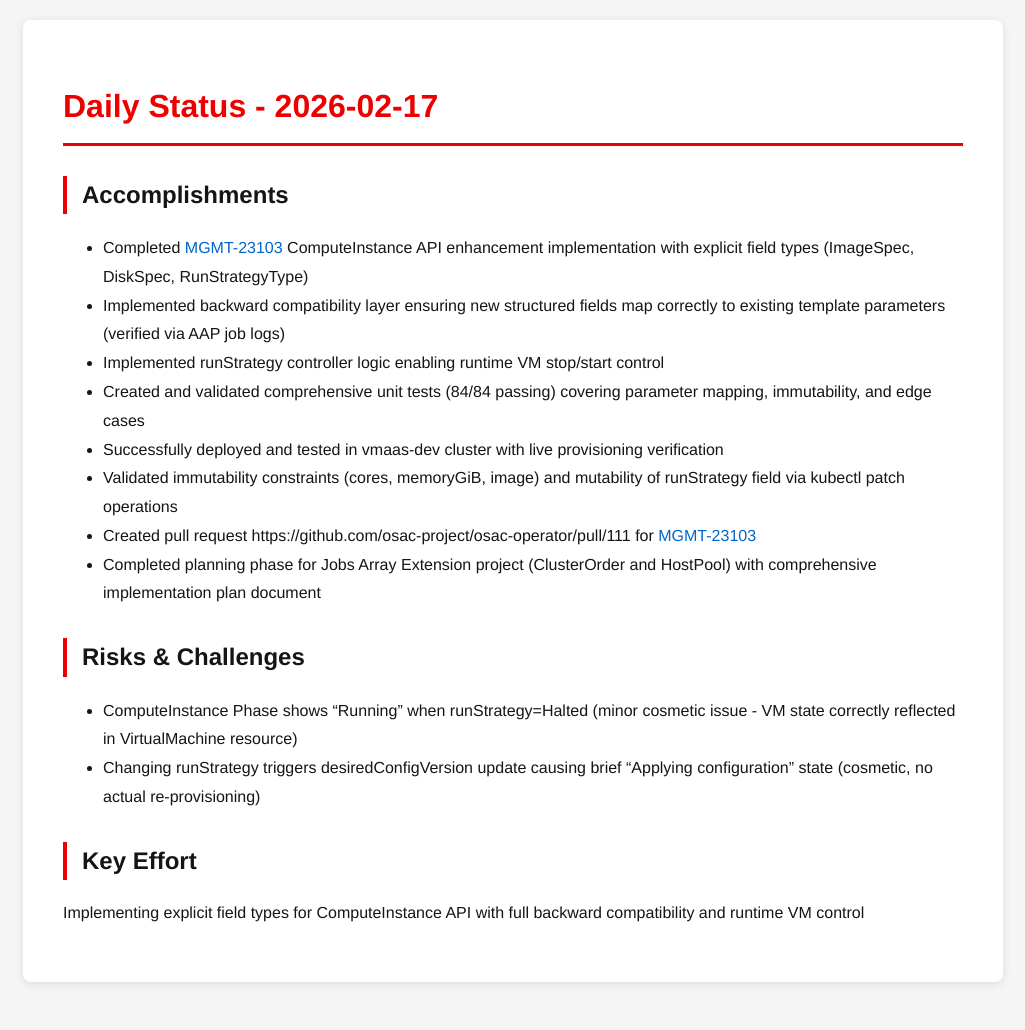
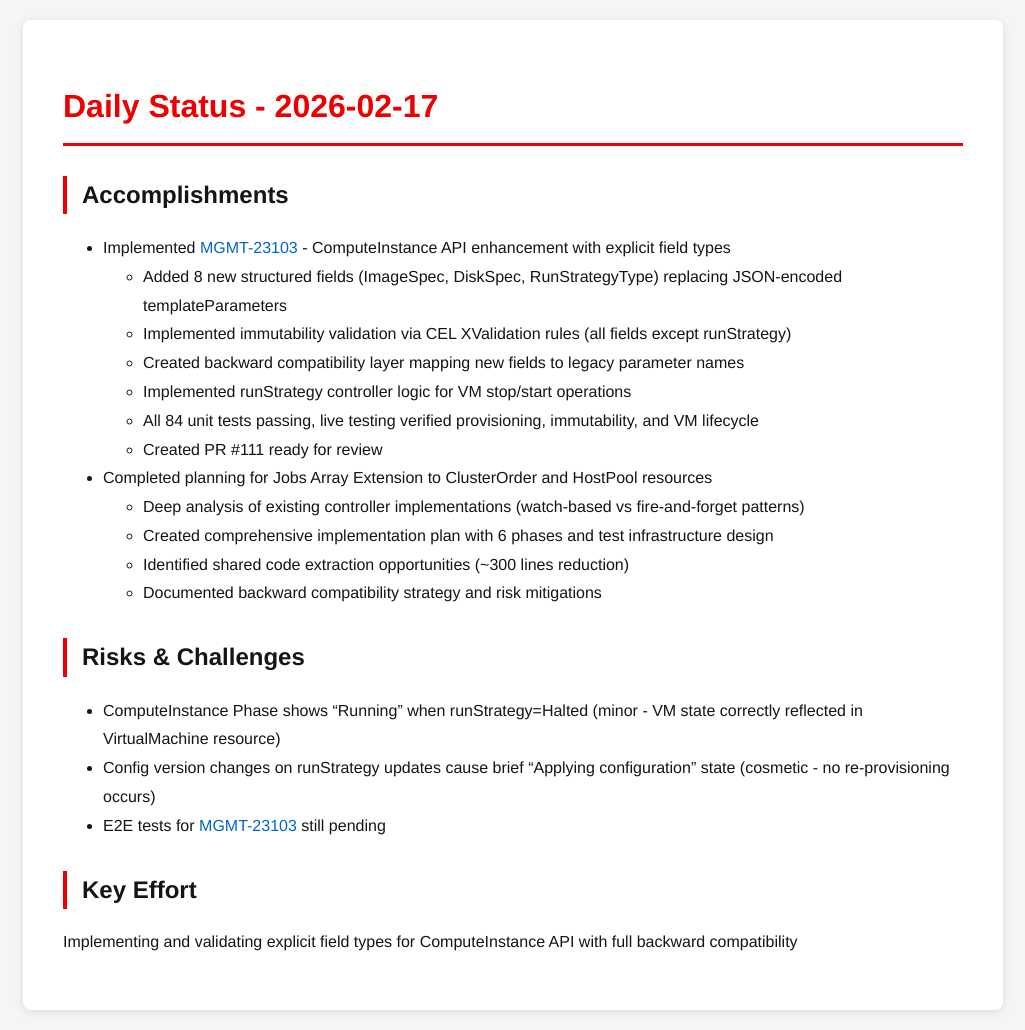
Before and after one commit to tzvatot/daily-status, a Jekyll site: the page built from 2026-02-17.md, in a window 1280 px wide. Shown: the whole page, without its empty margins (127-1152 px from the left). Built offline with Jekyll 4.4.1, drawn with Linux system fonts in a browser that asks for light colours; before the commit the page ends 1002 px from its top, so only the background shows below that.

Commit message:
Daily status update - 2026-02-17

```diff
--- a/2026-02-17.md
+++ b/2026-02-17.md
@@ -7,18 +7,23 @@ date: 2026-02-17
 # Daily Status - 2026-02-17
 
 ## Accomplishments
-- Completed [MGMT-23103](https://issues.redhat.com/browse/MGMT-23103) ComputeInstance API enhancement implementation with explicit field types (ImageSpec, DiskSpec, RunStrategyType)
-- Implemented backward compatibility layer ensuring new structured fields map correctly to existing template parameters (verified via AAP job logs)
-- Implemented runStrategy controller logic enabling runtime VM stop/start control
-- Created and validated comprehensive unit tests (84/84 passing) covering parameter mapping, immutability, and edge cases
-- Successfully deployed and tested in vmaas-dev cluster with live provisioning verification
-- Validated immutability constraints (cores, memoryGiB, image) and mutability of runStrategy field via kubectl patch operations
-- Created pull request https://github.com/osac-project/osac-operator/pull/111 for [MGMT-23103](https://issues.redhat.com/browse/MGMT-23103)
-- Completed planning phase for Jobs Array Extension project (ClusterOrder and HostPool) with comprehensive implementation plan document
+- Implemented [MGMT-23103](https://issues.redhat.com/browse/MGMT-23103) - ComputeInstance API enhancement with explicit field types
+  - Added 8 new structured fields (ImageSpec, DiskSpec, RunStrategyType) replacing JSON-encoded templateParameters
+  - Implemented immutability validation via CEL XValidation rules (all fields except runStrategy)
+  - Created backward compatibility layer mapping new fields to legacy parameter names
+  - Implemented runStrategy controller logic for VM stop/start operations
+  - All 84 unit tests passing, live testing verified provisioning, immutability, and VM lifecycle
+  - Created PR #111 ready for review
+- Completed planning for Jobs Array Extension to ClusterOrder and HostPool resources
+  - Deep analysis of existing controller implementations (watch-based vs fire-and-forget patterns)
+  - Created comprehensive implementation plan with 6 phases and test infrastructure design
+  - Identified shared code extraction opportunities (~300 lines reduction)
+  - Documented backward compatibility strategy and risk mitigations
 
 ## Risks & Challenges
-- ComputeInstance Phase shows "Running" when runStrategy=Halted (minor cosmetic issue - VM state correctly reflected in VirtualMachine resource)
-- Changing runStrategy triggers desiredConfigVersion update causing brief "Applying configuration" state (cosmetic, no actual re-provisioning)
+- ComputeInstance Phase shows "Running" when runStrategy=Halted (minor - VM state correctly reflected in VirtualMachine resource)
+- Config version changes on runStrategy updates cause brief "Applying configuration" state (cosmetic - no re-provisioning occurs)
+- E2E tests for [MGMT-23103](https://issues.redhat.com/browse/MGMT-23103) still pending
 
 ## Key Effort
-Implementing explicit field types for ComputeInstance API with full backward compatibility and runtime VM control
+Implementing and validating explicit field types for ComputeInstance API with full backward compatibility
```
